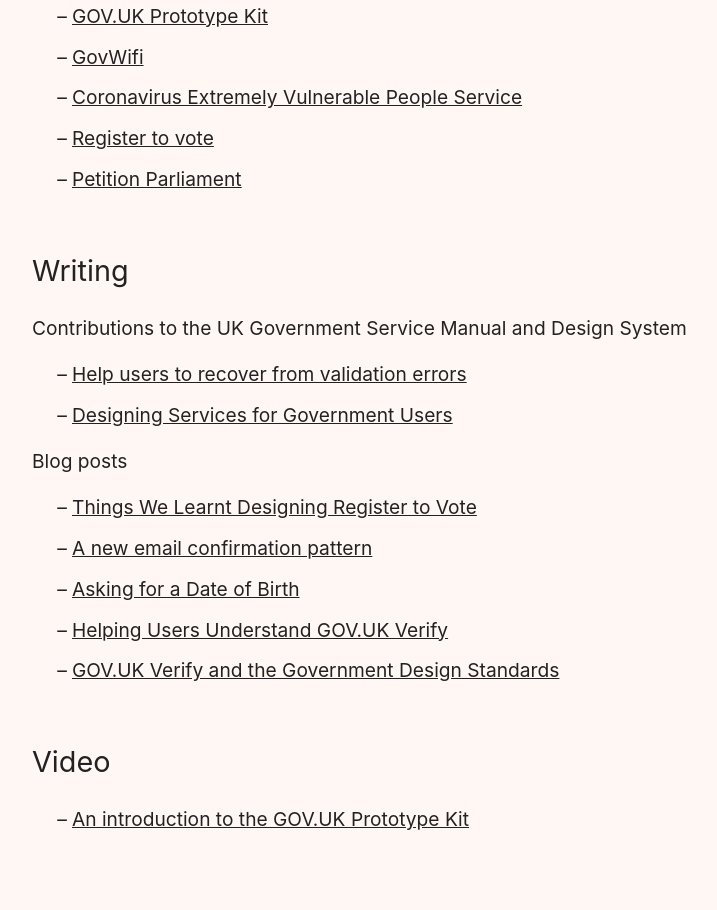
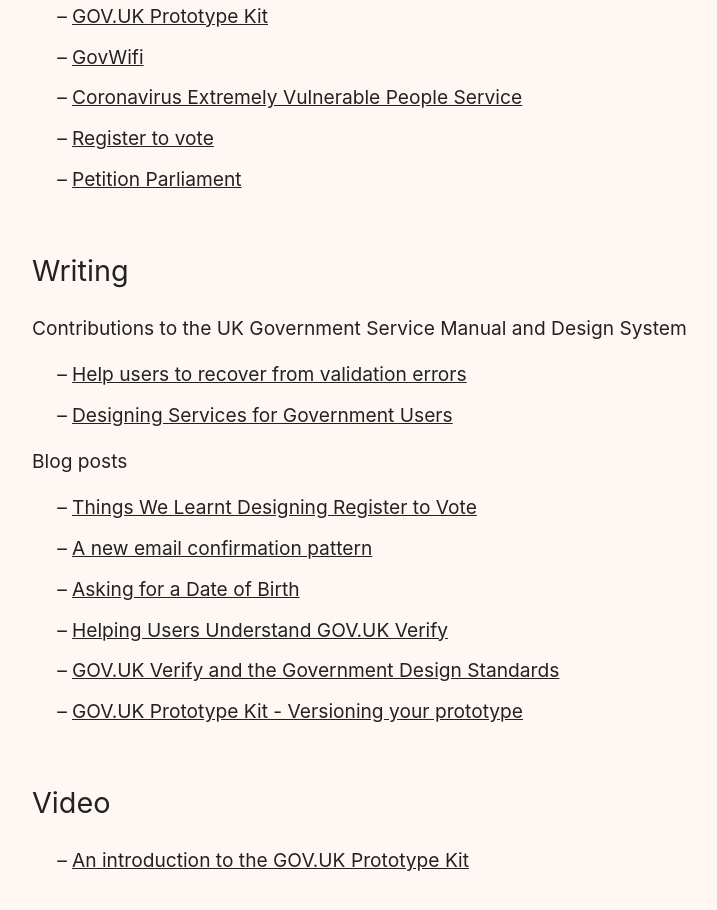
Before and after one commit to joelanman/joelanman.com, an Eleventy site: page index.md in a window 1280 px wide. Shown: the part 746-1656 px from the top of the page, without its empty margins (68-785 px from the left). Built offline with nearby package versions, Linux system fonts and the light colour scheme; Eleventy itself is replaced by a stand-in of ours; files that its build step writes are made by us from their sources.

Commit message:
link to blog post

```diff
--- a/index.md
+++ b/index.md
@@ -71,6 +71,7 @@ title: Joe Lanman - Designer
   - [Asking for a Date of Birth](https://designnotes.blog.gov.uk/2013/12/05/asking-for-a-date-of-birth/)
   - [Helping Users Understand GOV.UK Verify](https://designnotes.blog.gov.uk/2015/09/21/helping-users-understand-gov-uk-verify-designing-with-data/)
   - [GOV.UK Verify and the Government Design Standards](https://identityassurance.blog.gov.uk/2016/03/31/gov-uk-verify-and-the-government-design-standards/)
+  - [GOV.UK Prototype Kit - Versioning your prototype](/posts/govuk-prototype-kit-versioning)
 
 </section>
 
```
